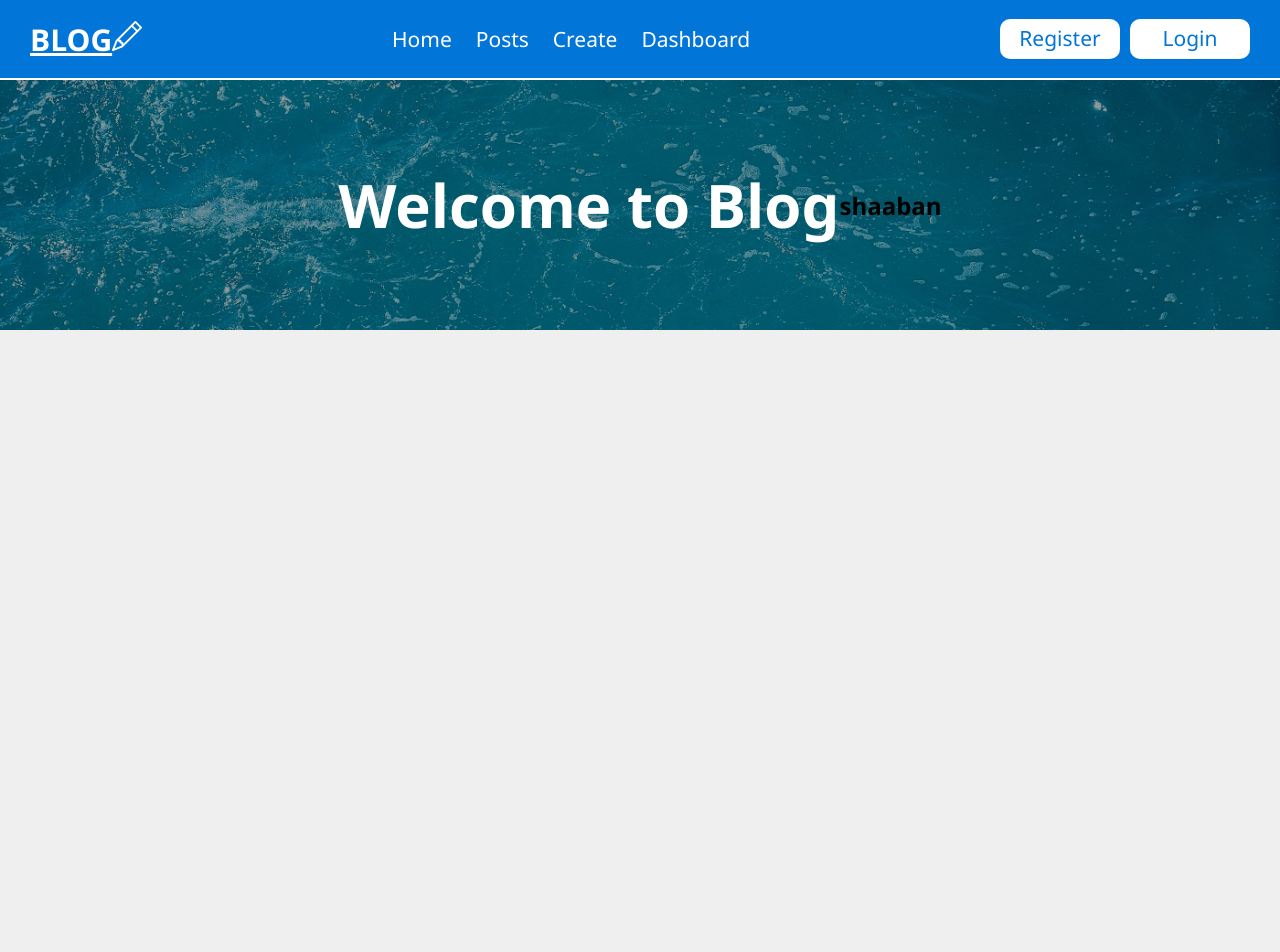
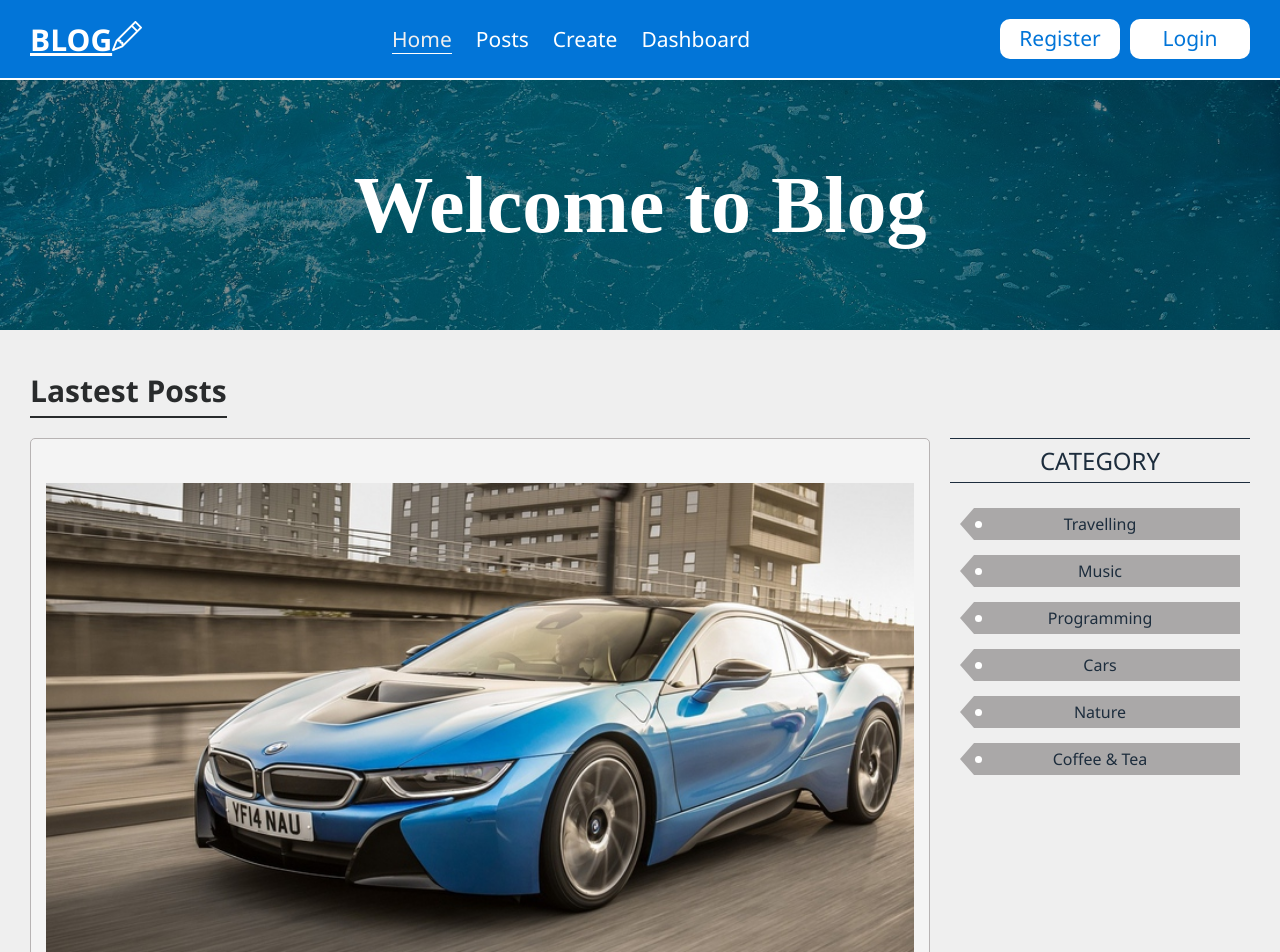
Before and after one commit to Mohammed-Shaaban-Ali/blog-frontend, a React (Create React App) app: page / in a window 1280 px wide. Shown: the top 952 px of the page. Before the commit the page ends 800 px from the top, so only its background shows below. Built offline with nearby package versions, Linux system fonts and the light colour scheme; the HTML template or start-up script is replaced by a standard one.

Commit message:
posts&sidebar

```diff
--- a/src/components/Header/Header.css
+++ b/src/components/Header/Header.css
@@ -35,7 +35,8 @@
     align-items: center;
 }
 
-.nav-like {
+.nav-like,
+.active {
     margin: 0 12px;
     cursor: pointer;
     font-size: 21px;
@@ -45,7 +46,8 @@
     border-bottom: 1px solid transparent;
 }
 
-.nav-like:hover {
+.nav-like:hover,
+.active {
     color: var(--main-color);
     border-bottom: 1px solid var(--white-color);
 }
--- a/src/components/Header/Header.jsx
+++ b/src/components/Header/Header.jsx
@@ -1,5 +1,5 @@
 import React, { useState } from "react";
-import { Link } from "react-router-dom";
+import { Link, NavLink } from "react-router-dom";
 import "./Header.css";
 
 import { FaBars } from "react-icons/fa";
@@ -26,30 +26,34 @@
         className="navbar"
       >
         <ul className="nav-likes">
-          <Link to="/" onClick={() => setToggrl(false)} className="nav-like">
+          <NavLink
+            to="/"
+            onClick={() => setToggrl(false)}
+            className={({ isActive }) => (isActive ? "active" : "nav-like")}
+          >
             Home
-          </Link>
-          <Link
+          </NavLink>
+          <NavLink
             to="/posts"
             onClick={() => setToggrl(false)}
-            className="nav-like"
+            className={({ isActive }) => (isActive ? "active" : "nav-like")}
           >
             Posts
-          </Link>
-          <Link
+          </NavLink>
+          <NavLink
             to="/posts/create-post"
             onClick={() => setToggrl(false)}
-            className="nav-like"
+            className={({ isActive }) => (isActive ? "active" : "nav-like")}
           >
             Create
-          </Link>
-          <Link
+          </NavLink>
+          <NavLink
             to="/admin-dashboard"
             onClick={() => setToggrl(false)}
-            className="nav-like"
+            className={({ isActive }) => (isActive ? "active" : "nav-like")}
           >
             Dashboard
-          </Link>
+          </NavLink>
         </ul>
       </div>
       <div className="header-right">
--- /dev/null
+++ b/src/components/posts/PostItem.jsx
@@ -0,0 +1,49 @@
+import React from "react";
+import { Link } from "react-router-dom";
+import "./post.css";
+
+const PostItem = ({ post }) => {
+  return (
+    <div className="post-item">
+      <div className="post-item-image-wrapper">
+        <img src={post.image} alt={post.image} className="post-item-image" />
+      </div>
+
+      <div className="post-item-info-wrapper">
+        <div className="post-item-info">
+          <div className="post-item-author">
+            <strong>Author: </strong>
+            <Link className="post-item-username" to="/profile/1">
+              {post.user.username}
+            </Link>
+          </div>
+          <div className="post-item-date">{post.createdAt.toString()}</div>
+        </div>
+        <div className="post-item-details">
+          <h4 className="post-item-title">{post.title}</h4>
+          <Link
+            className="post-item-categories"
+            to={`/posts/categories/${post.category}`}
+          >
+            {post.category}
+          </Link>
+        </div>
+        <p className="post-item-description">
+          {post.description} Lorem ipsum dolor sit amet consectetur adipisicing
+          elit. Officia dolorum vitae unde, a itaque temporibus numquam
+          distinctio fugiat reiciendis esse obcaecati fugit at, ipsam maxime
+          expedita dignissimos quia? Incidunt, distinctio! Lorem ipsum dolor
+          sit, amet consectetur adipisicing elit. Vel corporis, assumenda
+          quaerat, nihil dolore, fuga recusandae tempora maiores quod dolores
+          eveniet laborum rem. Nemo, ducimus pariatur quod ratione praesentium
+          omnis.
+        </p>
+        <Link className="post-item-link" to={`/posts/details/${post._id}`}>
+          Read More...
+        </Link>
+      </div>
+    </div>
+  );
+};
+
+export default PostItem;
--- /dev/null
+++ b/src/components/posts/PostList.js
@@ -0,0 +1,14 @@
+import React from "react";
+import PostItem from "./PostItem";
+import "./post.css";
+const PostList = ({ posts }) => {
+  return (
+    <div className="post-list">
+      {posts.map((item) => (
+        <PostItem post={item} key={item._id} />
+      ))}
+    </div>
+  );
+};
+
+export default PostList;
--- /dev/null
+++ b/src/components/posts/post.css
@@ -0,0 +1,115 @@
+.post-list {
+    display: flex;
+    align-items: center;
+    justify-content: space-between;
+    flex-wrap: wrap;
+    flex: 9;
+}
+
+.post-item {
+    width: 100%;
+    background-color: rgb(244, 244, 244);
+    margin-bottom: 40px;
+    padding: 15px;
+    border-radius: 5px;
+    display: flex;
+    flex-direction: column;
+    align-items: flex-start;
+    justify-content: space-between;
+    border: 1px solid rgb(183, 179, 179);
+}
+
+.post-item-image-wrapper {
+    width: 100%;
+    margin-bottom: 15px;
+}
+
+.post-item-image {
+    width: 100%;
+    height: 600px;
+    object-fit: contain;
+}
+
+.post-item-info-wrapper {
+    width: 100%;
+}
+
+.post-item-info {
+    display: flex;
+    align-items: center;
+    justify-content: space-between;
+    margin: 5px;
+    border-bottom: 1px solid var(--gray-color);
+    padding-bottom: 5px;
+}
+
+.post-item-author strong {
+    color: var(--green-sea-color);
+}
+
+.post-item-username {
+    font-size: 17px;
+    font-weight: 500;
+    color: var(--primary-color);
+    text-transform: capitalize;
+}
+
+.post-item-date {
+    font-weight: bold;
+    font-size: 14px;
+    color: var(--green-sea-color);
+}
+
+.post-item-details {
+    display: flex;
+    align-items: center;
+    justify-content: space-between;
+    padding: 5px;
+}
+
+.post-item-title {
+    font-size: 25px;
+    font-weight: 700;
+    text-align: center;
+    color: var(--primary-color);
+    text-transform: capitalize;
+}
+
+.post-item-categories {
+    background-color: var(--pumpkin-color);
+    color: var(--white-color);
+    padding: 2px 7px;
+    border-radius: 15px;
+    font-size: 15px;
+    font-weight: bold;
+    cursor: pointer;
+}
+
+.post-item-description {
+    font-size: 17px;
+    line-height: 1.9;
+    color: var(--secondary-color);
+    font-weight: 500;
+    padding: 5px;
+    margin: 10px 0;
+    overflow: hidden;
+    display: -webkit-box;
+    -webkit-line-clamp: 2;
+    -webkit-box-orient: vertical;
+}
+
+.post-item-link {
+    background-color: var(--green-color);
+    color: var(--white-color);
+    width: 100%;
+    display: block;
+    text-align: center;
+    font-style: 21px;
+    border-radius: 5px;
+    padding: 5px;
+    transition: all 0.5s;
+}
+
+.post-item-link:hover {
+    background-color: #27ae60b0;
+}
--- /dev/null
+++ b/src/components/sidebar/Sidebar.jsx
@@ -0,0 +1,25 @@
+import React from "react";
+import "./sidebar.css";
+import { Link, NavLink } from "react-router-dom";
+const Sidebar = ({ categories }) => {
+  return (
+    <div className="sidebar">
+      <div className="sidebar-title">CATEGORY</div>
+      <div className="sidebar-links">
+        {categories.map((category) => (
+          <NavLink
+            className={({ isActive }) =>
+              isActive ? "activeSidebar" : "sidebar-link"
+            }
+            to={`/posts/categories/${category.title}`}
+            key={category.title}
+          >
+            {category.title}
+          </NavLink>
+        ))}
+      </div>
+    </div>
+  );
+};
+
+export default Sidebar;
--- /dev/null
+++ b/src/components/sidebar/sidebar.css
@@ -0,0 +1,54 @@
+.sidebar {
+    margin-left: 20px;
+    flex: 3;
+}
+
+.sidebar-title {
+    color: var(--primary-color);
+    text-align: center;
+    padding: 5px;
+    font-size: 24px;
+    border-top: 1px solid var(--primary-color);
+    border-bottom: 1px solid var(--primary-color);
+}
+
+.sidebar-links {
+    padding: 10px;
+}
+
+.sidebar-link,
+.activeSidebar {
+    margin: 15px 0;
+    font-style: 17px;
+    font-weight: 500;
+    color: var(--primary-color);
+    cursor: pointer;
+    background-color: rgb(170, 168, 168);
+    text-align: center;
+    padding: 5px;
+    position: relative;
+    text-transform: capitalize;
+    display: block;
+    transition: all 0.5s ease;
+    clip-path: polygon(100% 0, 100% 50%, 100% 100%, 5% 100%, 0% 50%, 5% 0);
+}
+
+.sidebar-link:hover,
+.activeSidebar {
+    background-color: var(--pumpkin-color);
+    color: var(--white-color);
+}
+
+.sidebar-link::after,
+.activeSidebar::after {
+    content: "";
+    width: 7px;
+    height: 7px;
+    border-radius: 50%;
+    position: absolute;
+    left: 15px;
+    top: 0;
+    bottom: 0;
+    margin: auto;
+    background-color: var(--white-color);
+}
--- a/src/pages/home/Home.css
+++ b/src/pages/home/Home.css
@@ -17,11 +17,30 @@
     left: 0;
     width: 100%;
     height: 100%;
-    background-color: rgba(0, 0, 0, .4);
+    background-color: rgba(0, 0, 0, .45);
 }
 
 .home-title {
     color: var(--white-color);
-    font-size: 60px;
+    font-size: 80px;
     font-weight: bold;
+    font-family: 'Carter One', cursive;
 }
+
+.home-last-post {
+    margin-left: 30px;
+    padding-bottom: 5px;
+    font-size: 30px;
+    font-weight: bold;
+    color: var(--dark-color);
+    width: max-content;
+    margin-bottom: 20px;
+    border-bottom: 2px solid var(--dark-color);
+    cursor: pointer;
+}
+
+.home-containar {
+    padding: 0px 30px;
+    display: flex;
+    align-items: flex-start;
+}
--- a/src/pages/home/Home.jsx
+++ b/src/pages/home/Home.jsx
@@ -1,5 +1,9 @@
 import React from "react";
 import "./Home.css";
+import PostList from "../../components/posts/PostList";
+
+import { posts, categories } from "../../dummyData.js";
+import Sidebar from "../../components/sidebar/Sidebar";
 
 const Home = () => {
   return (
@@ -7,8 +11,14 @@
       <div className="home-hero-header">
         <div className="home-hero-header-layout">
           <h1 className="home-title">Welcome to Blog</h1>
-          <h2>shaaban</h2>
         </div>
+      </div>
+
+      <div className="home-last-post">Lastest Posts</div>
+
+      <div className="home-containar">
+        <PostList posts={posts.slice(0, 3)} />
+        <Sidebar categories={categories} />
       </div>
     </section>
   );
```
